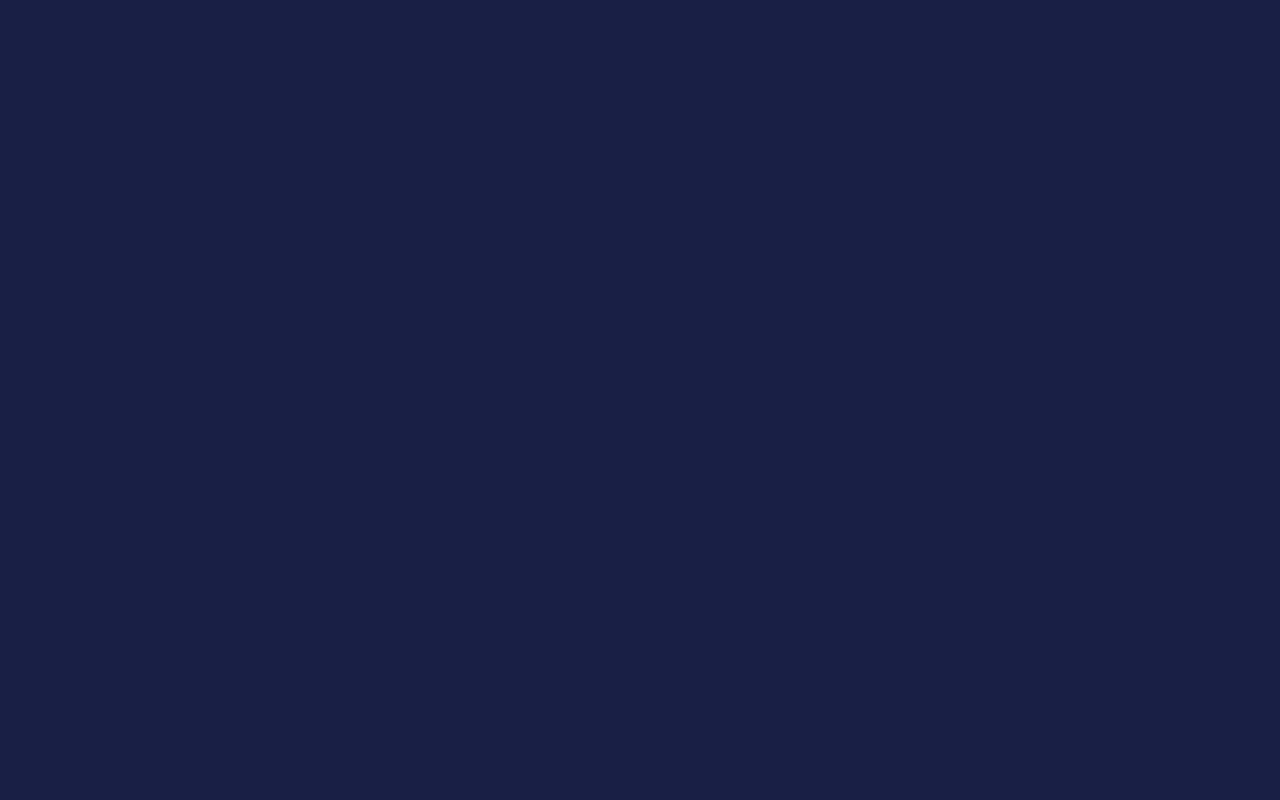
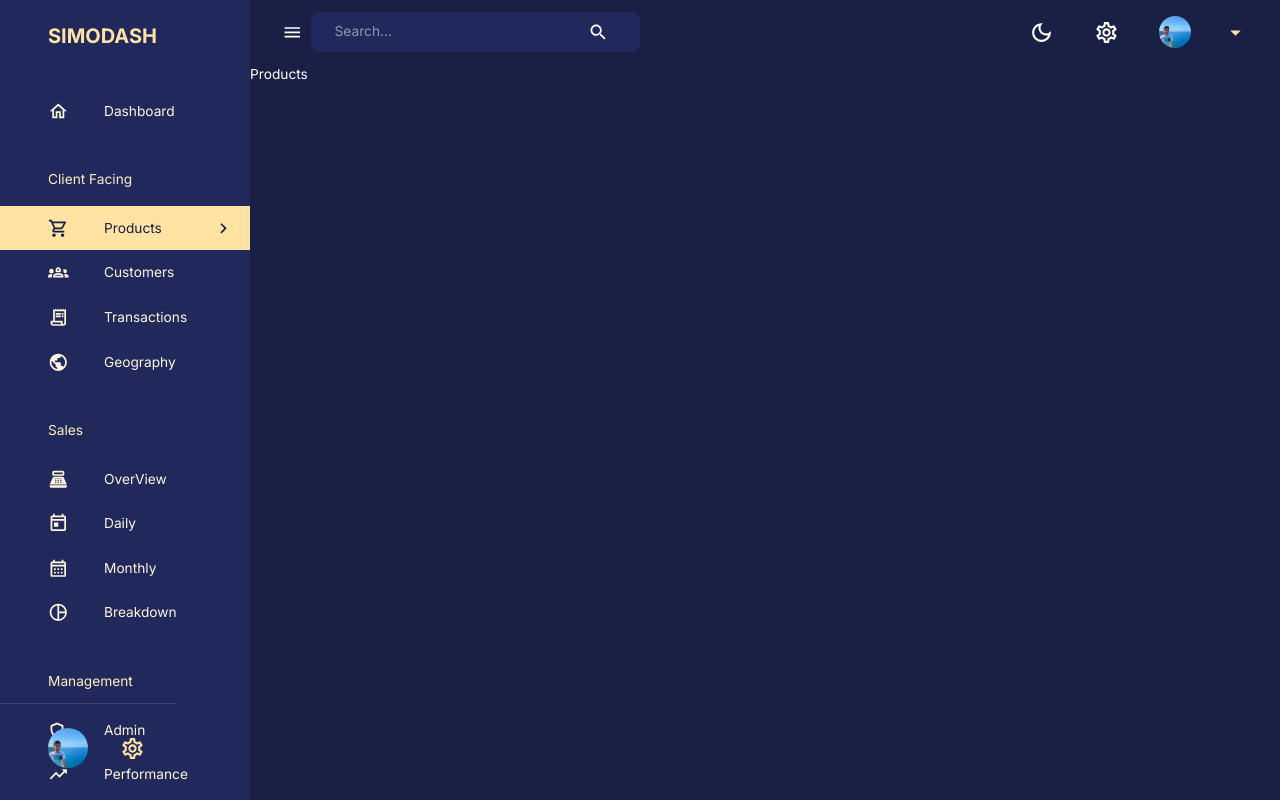
Before and after one commit to Simoh13/Mern-admin-dashboard, a React (Create React App) app in the folder client/: page /products in a window 1280 px wide. Before the commit this address had no page. Built offline with nearby package versions, Linux system fonts and the light colour scheme; no server answers.

Commit message:
Added Products page

```diff
--- a/client/src/App.js
+++ b/client/src/App.js
@@ -6,6 +6,7 @@
 import { BrowserRouter, Navigate, Route, Routes } from "react-router-dom";
 import  Dashboard  from 'scenes/dashboard'
 import Layout from 'scenes/layout'
+import Products from 'scenes/products'
 
 function App() {
   const mode = useSelector((state) => state.global.mode)
@@ -19,6 +20,7 @@
             <Route element={<Layout />}>
               <Route path="/" element={<Navigate to="/dashboard" replace />} />
               <Route path="/dashboard" element={<Dashboard />} />
+              <Route path="/products" element={<Products />} />
             </Route>
           </Routes>
         </ThemeProvider>
--- /dev/null
+++ b/client/src/scenes/products/index.jsx
@@ -0,0 +1,11 @@
+import React from 'react'
+import { Box,Card,CardActions,CardContent,Collapse,Button,Typography,Rating,useTheme,useMediaQuery } from '@mui/material'
+import { useGetProductsQuery } from 'state/api'
+
+const Products = () => {
+  return (
+    <div>Products</div>
+  )
+}
+
+export default Products
--- a/client/src/state/api.js
+++ b/client/src/state/api.js
@@ -3,15 +3,20 @@
 export const api = createApi({
     baseQuery: fetchBaseQuery ({ baseUrl: "http://localhost:5001"}),
     reducerPath: "adminApi",
-    tagTypes: ["User"],
+    tagTypes: ["User","Products"],
     endpoints: (build) => ({
         getUser: build.query({
             query: (id) => `general/user/${id}`,
             providesTags: ["User"]
+        }),
+        getProducts: build.query({
+            query: () =>"client/products",
+            providesTags: ["Products"]
         })
     })
 })
 
 export const {
     useGetUserQuery,
+    useGetProductsQuery
 } = api;
```
